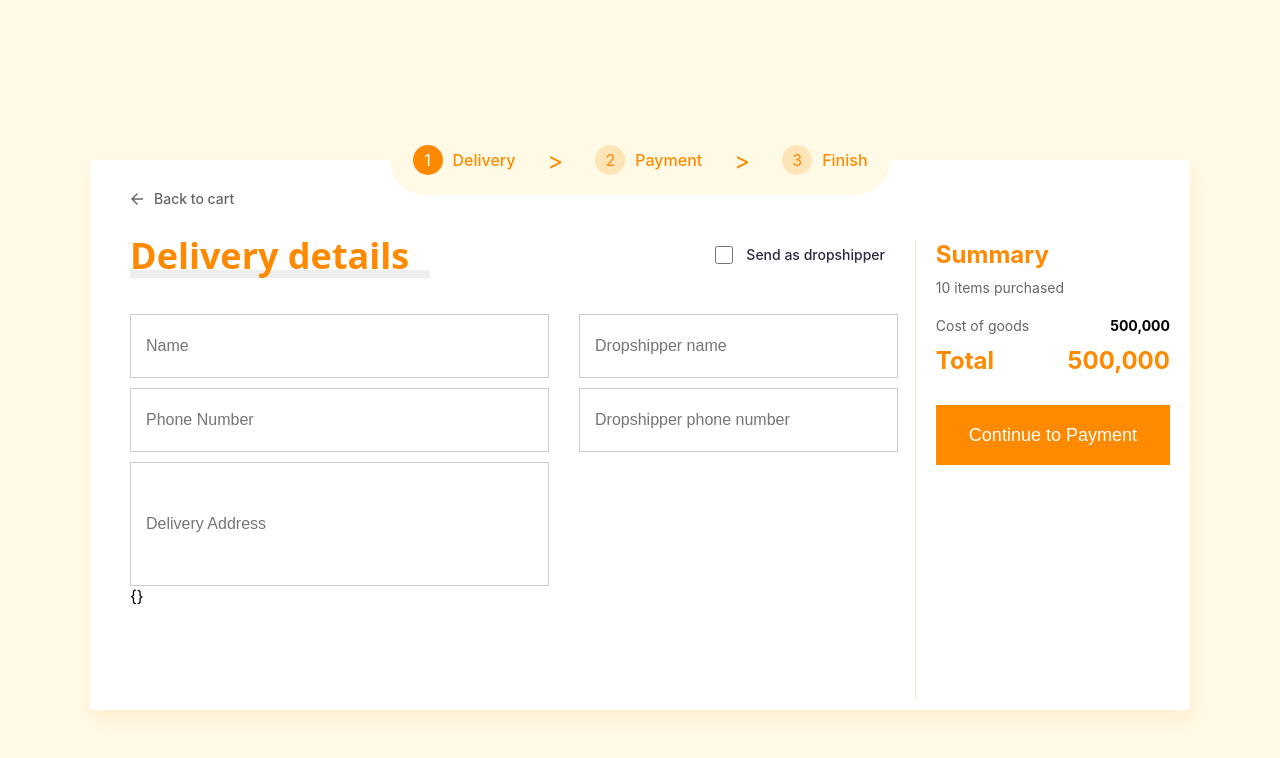
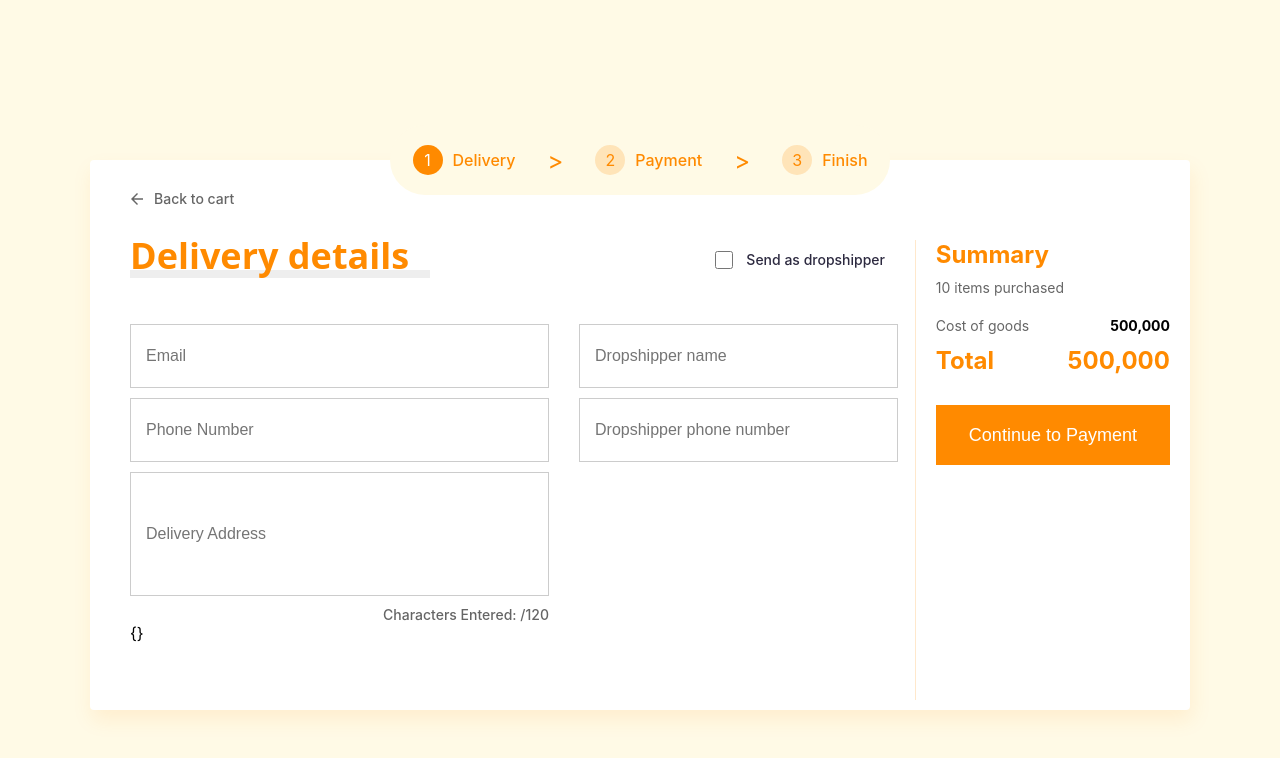
Before and after one commit to renofathoni23/multiple-form, a React (Create React App) app: page / in a window 1280 px wide. Shown: the top 758 px of the page. Built offline with nearby package versions, Linux system fonts and the light colour scheme.

Commit message:
feat: menambahkan form validation

```diff
--- a/src/App.js
+++ b/src/App.js
@@ -36,7 +36,7 @@ const FormFinishContainer = styled.div`
 `;
 
 function App() {
-  const methods = useForm();
+  const methods = useForm({ mode: "all" });
   const formCtx = useContext(FormContext);
   var formStep = formCtx.step;
   console.log(formStep);
--- a/src/components/Form/DeliveryForm.jsx
+++ b/src/components/Form/DeliveryForm.jsx
@@ -42,8 +42,33 @@ const HeadingCheckBoxContainer = styled.div`
   align-items: center;
 `;
 
+const AddressCounter = styled.span`
+  color: #000;
+  font-size: 14px;
+  font-weight: 500;
+  opacity: 0.6;
+  text-align: right;
+`;
+
 function DeliveryForm() {
-  const { register, getValues, watch } = useFormContext();
+  const {
+    register,
+    getValues,
+    watch,
+    formState: { errors },
+  } = useFormContext();
+
+  //Pattern Value Form
+  const phoneNumberPattern = /^[\d\-+()]{6,20}$/;
+  const emailPattern = /^[a-zA-Z0-9._%+-]+@[a-zA-Z0-9.-]+\.[a-zA-Z]{2,}$/;
+
+  //Counter Address
+  let counter = watch("address");
+  let inputLength = counter?.length;
+
+  //Check Dropshipper
+  let isCheckDropshipper = watch("isDropshipper");
+
   return (
     <>
       <BackButtonContainer>
@@ -63,30 +88,61 @@ function DeliveryForm() {
           <StyledColumn>
             <InputForm
               type="text"
-              id="name"
-              {...register("name")}
-              placeholder="Name"
+              id="email"
+              {...register("email", {
+                pattern: {
+                  value: emailPattern,
+                  message: "Please enter a valid email",
+                },
+              })}
+              hasNoError={!errors.email && emailPattern.test(watch("email"))}
+              isFilled={!!watch("email")}
+              placeholder="Email"
             ></InputForm>
             <InputForm
               type="text"
               id="phoneNumber"
-              {...register("phoneNumber")}
+              {...register("phoneNumber", {
+                pattern: {
+                  value: phoneNumberPattern,
+                  message: "Please enter a valid phone number (6-20 digits)",
+                },
+              })}
+              hasNoError={
+                !errors.phoneNumber &&
+                phoneNumberPattern.test(watch("phoneNumber"))
+              }
+              isFilled={!!watch("phoneNumber")}
               placeholder="Phone Number"
             ></InputForm>
             <InputForm
               type="text"
               address
               id="dropshipperNumber"
-              {...register("address")}
+              {...register("address", {
+                required: "Address is required",
+                maxLength: {
+                  value: 120,
+                  message: " Maxiumum digit for address is 120",
+                },
+                minLength: {
+                  value: 1,
+                },
+              })}
               placeholder="Delivery Address"
             ></InputForm>
+            <AddressCounter>
+              Characters Entered: {inputLength}/120
+            </AddressCounter>
           </StyledColumn>
           <StyledColumn>
             <InputForm
               type="text"
               dropshipper
               id="dropshipperName"
-              {...register("dropshipperName")}
+              {...register("dropshipperName", {
+                required: isCheckDropshipper ? "This Field is required" : false,
+              })}
               placeholder="Dropshipper name"
               disabled={!getValues("isDropshipper")}
             ></InputForm>
@@ -94,9 +150,16 @@ function DeliveryForm() {
               type="text"
               dropshipper
               id="dropshipperNumber"
-              {...register("dropshipperNumber")}
+              {...register("dropshipperNumber", {
+                required: isCheckDropshipper ? "This Field is required" : false,
+              })}
               placeholder="Dropshipper phone number"
               disabled={!getValues("isDropshipper")}
+              hasNoError={
+                !errors.dropshipperNumber &&
+                phoneNumberPattern.test(watch("dropshipperNumber"))
+              }
+              isFilled={!!watch("dropshipperNumber")}
             ></InputForm>
           </StyledColumn>
         </StyledRow>
--- a/src/components/Symbols/Heading.jsx
+++ b/src/components/Symbols/Heading.jsx
@@ -21,7 +21,7 @@ const UnderlineTitle = styled.div`
   width: 300px;
   height: 8px;
   background-color: #eeeeee;
-  margin-top: -10px;
+  transform: translateY(-10px);
   z-index: 1;
 `;
 
--- a/src/components/Symbols/Input.jsx
+++ b/src/components/Symbols/Input.jsx
@@ -6,7 +6,9 @@ const InputForm = styled.input`
   color: #2d2a40;
   font-size: 16px;
   font-weight: 700;
-  border: 1px solid #ccc;
+  border: 1px solid
+    ${(props) =>
+      props.hasNoError ? "#1BD97B" : props.isFilled ? "#FF8A00" : "#ccc"};
   background: #fff;
   padding-left: 15px;
   &:focus {
```
